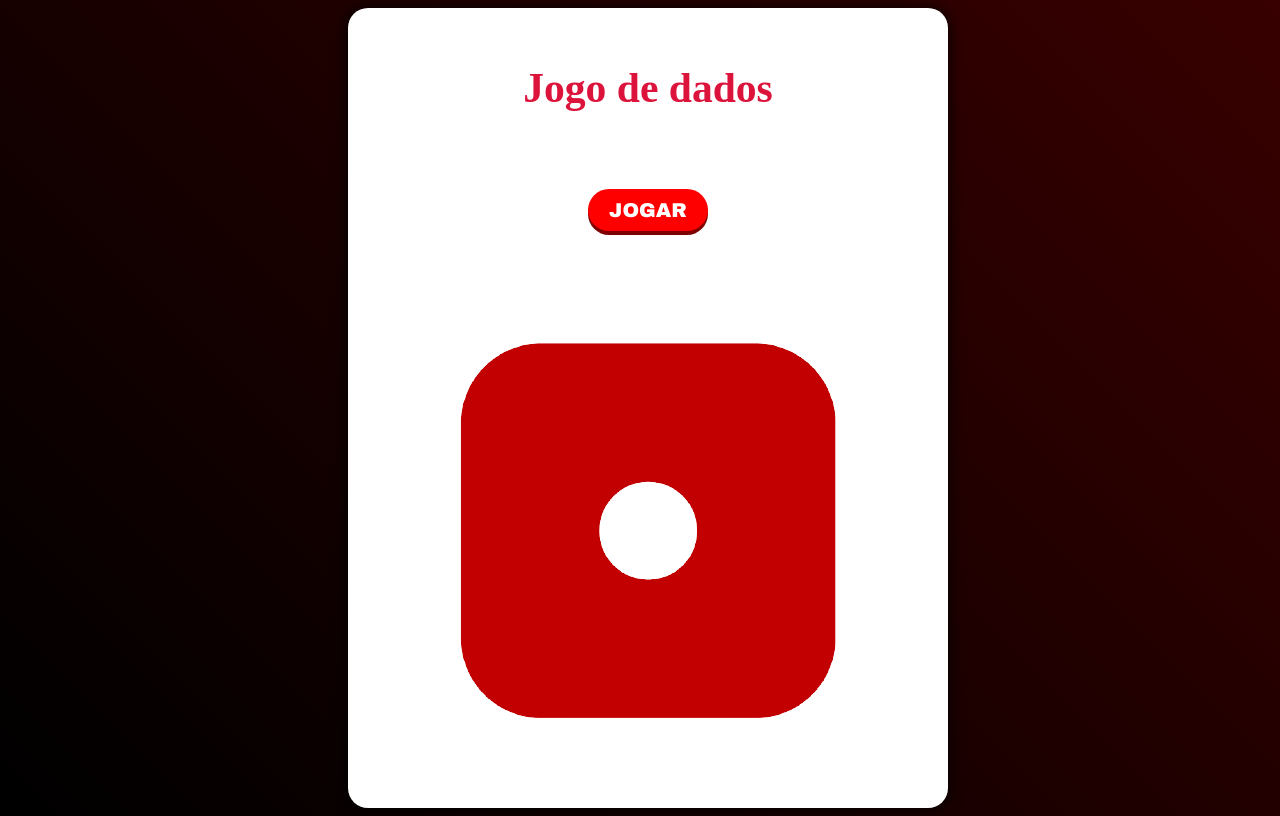
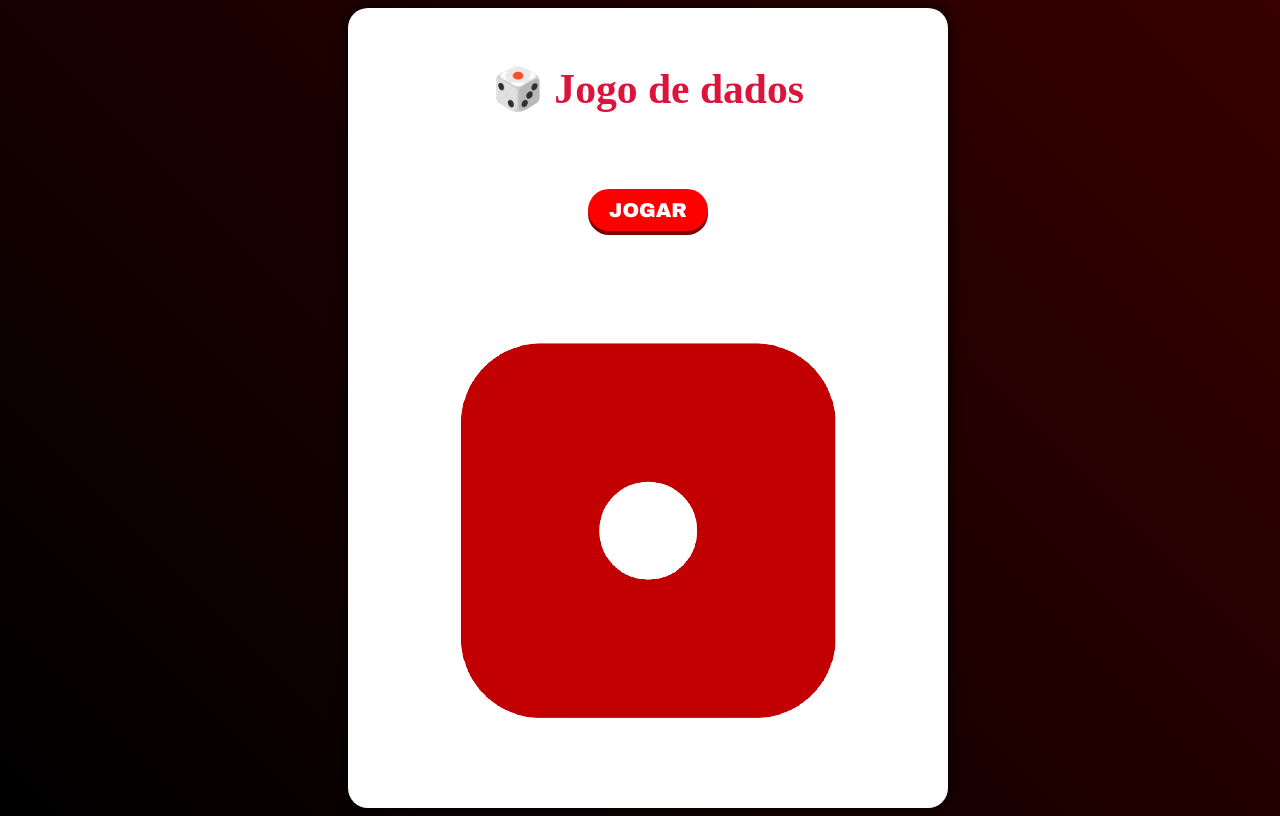
Before and after one commit to CSaymon/Roll-Dice, a plain HTML site: page index.html in a window 1280 px wide. Drawn offline with Linux system fonts and the light colour scheme.

Commit message:
Update index.html

```diff
--- a/index.html
+++ b/index.html
@@ -6,14 +6,14 @@
     <meta charset="UTF-8">
     <meta http-equiv="X-UA-Compatible" content="IE=edge">
     <meta name="viewport" content="width=device-width, initial-scale=1.0">
-    <title>Dado (Roll dice)</title>
+    <title>🎲 Dado (Roll dice)</title>
 
 </head>
 
 <body>
     <main>
         <div class="container">
-            <h1> Jogo de dados </h1>
+            <h1>🎲 Jogo de dados </h1>
             <p>
                 <button class="btn btn-red" type="button" onclick="Jogar()">Jogar
 
```
